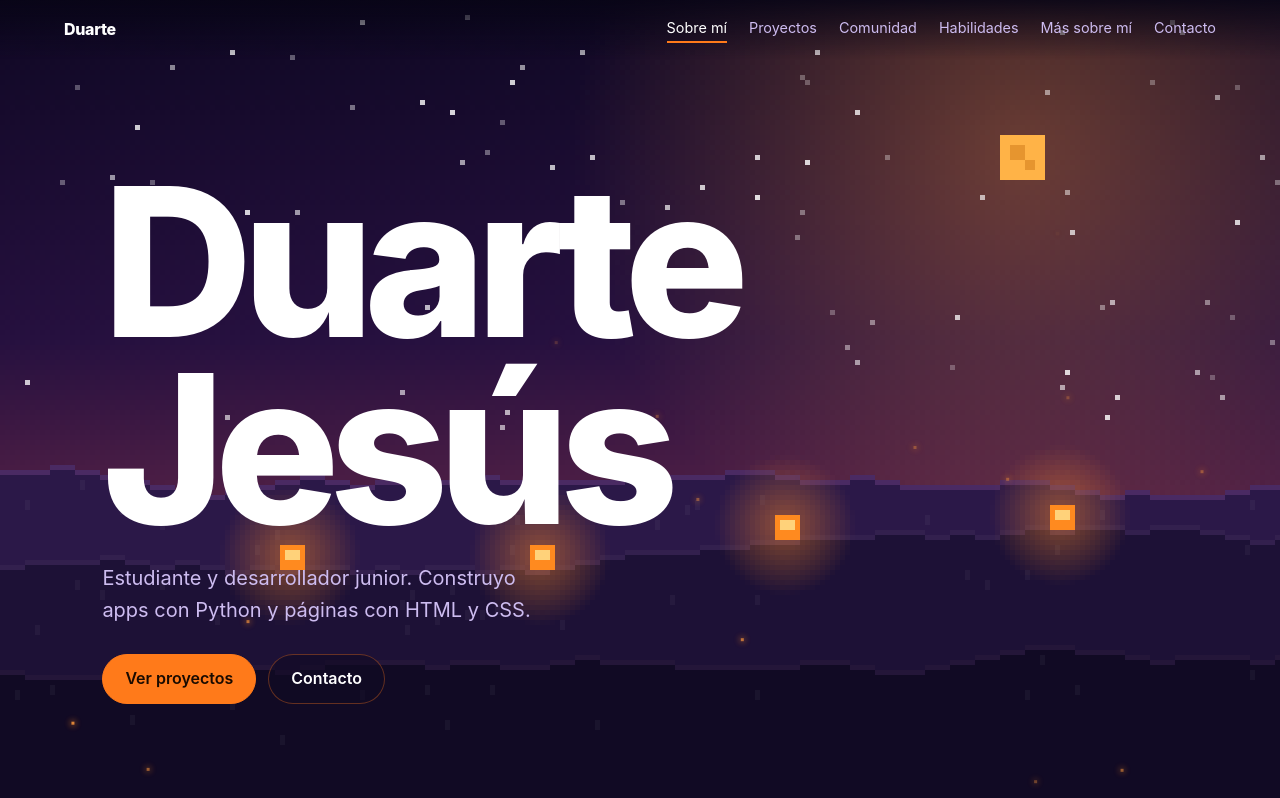
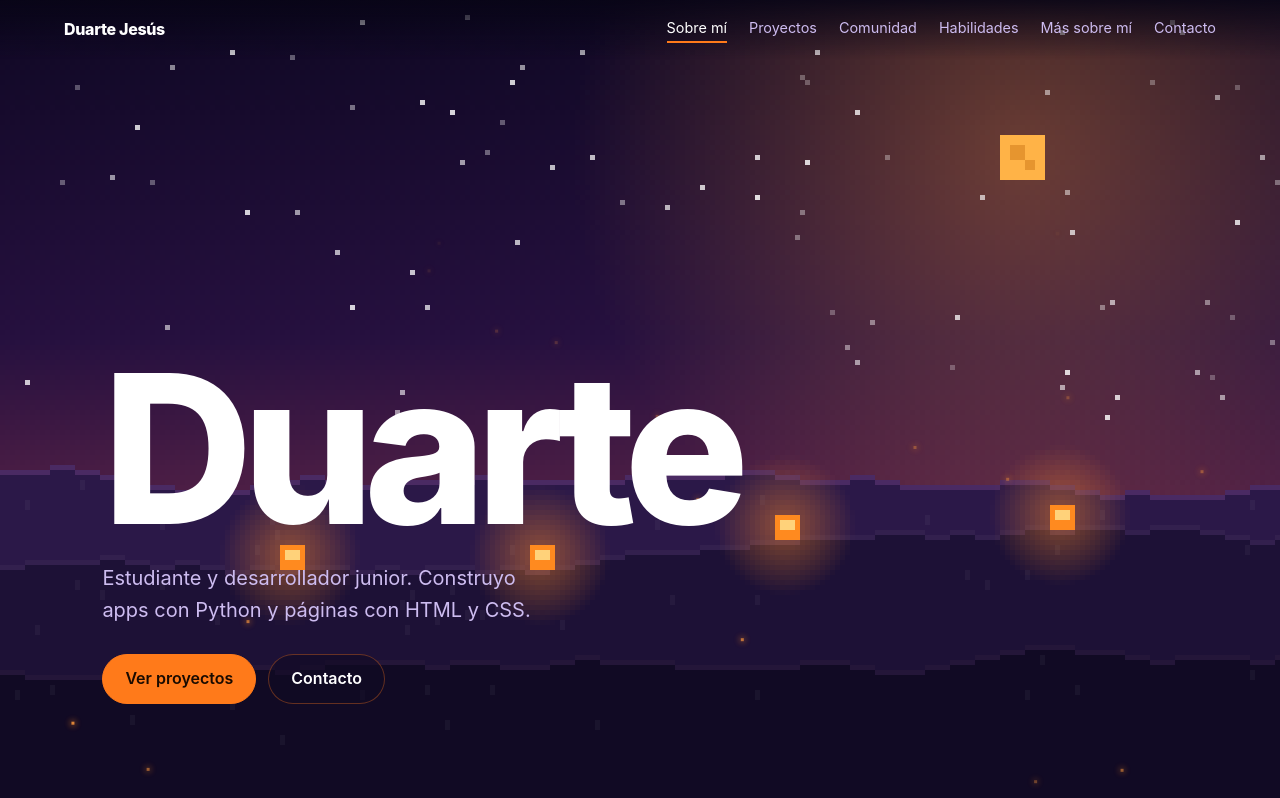
Before and after one commit to DuarteJesus/Portafolio, a plain HTML site: page index.html in a window 1280 px wide. Shown: the top 798 px of the page. Drawn offline with Linux system fonts and the light colour scheme.

Commit message:
Update name in header and hero section

```diff
--- a/index.html
+++ b/index.html
@@ -49,7 +49,7 @@
   <div id="brasas" aria-hidden="true"></div>
 
   <header class="nav">
-    <a class="logo" href="#inicio">Duarte</a>
+    <a class="logo" href="#inicio">Duarte Jesús</a>
     <nav aria-label="Principal">
       <a href="#sobre-mi">Sobre mí</a>
       <a href="#proyectos">Proyectos</a>
@@ -61,7 +61,7 @@
   </header>
 
   <section class="hero" id="inicio">
-    <h1>Duarte Jesús</h1>
+    <h1>Duarte</h1>
     <p>Estudiante y desarrollador junior. Construyo apps con Python y páginas con HTML y CSS.</p>
     <div class="acciones">
       <a class="boton" href="#proyectos">Ver proyectos</a>
```
